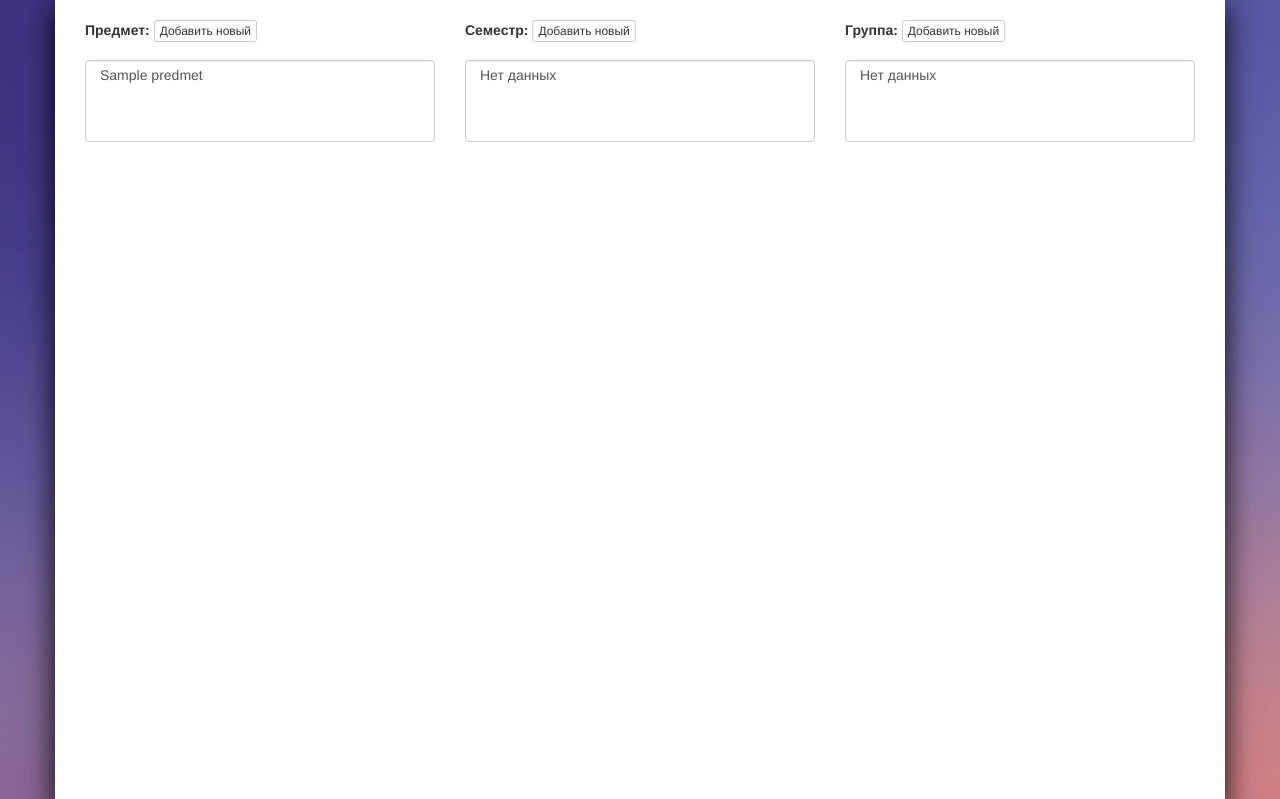
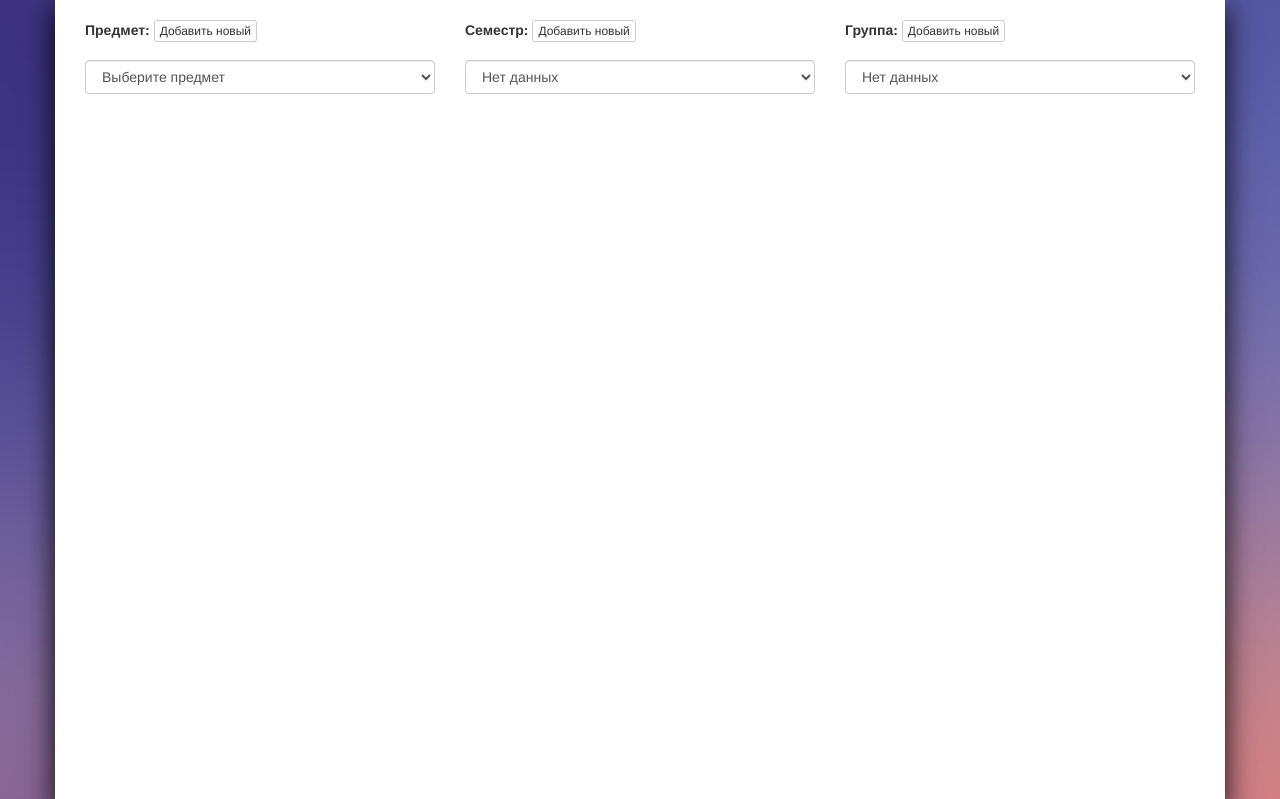
Before and after one commit to olkorsia/SystemMenegaMarks, a PHP site: page /prepod/index.php in a window 1280 px wide. Shown: the part 51-850 px from the top of the page. Run offline with PHP 8.4, Linux system fonts and the light colour scheme; the visitor is signed in with stand-in values (Sample User, id 1); tables that the repository leaves empty or names only in its code hold one stand-in row (values such as "Sample post"); some libraries are stand-ins or nearby versions.

Commit message:
OK i added new commit

```diff
--- a/ajax/ajax_group.php
+++ b/ajax/ajax_group.php
@@ -1,5 +1,5 @@
 <?php
-    require "../controller/PrepodGroup.php";
+    require_once "../controller/PrepodGroup.php";
     $group = new PrepodGroup();
 
     $group->selectGroupForPredmet($_POST['id_predmet'], $_POST['semestr']);
--- a/ajax/ajax_mainTable.php
+++ b/ajax/ajax_mainTable.php
@@ -1,5 +1,5 @@
 <?php
-    require "../controller/PrepodTable.php";
+    require_once "../controller/PrepodTable.php";
     $mtable = new PrepodTable();
 
     $mtable->outputTableMarks($_POST['id_predmet'], $_POST['semestr'], $_POST['id_group']);
--- a/ajax/ajax_semestr.php
+++ b/ajax/ajax_semestr.php
@@ -1,5 +1,5 @@
 <?php
-	require "../controller/PrepodSemestr.php";
+	require_once "../controller/PrepodSemestr.php";
 	$semestr = new PrepodSemestr();
 
 	$semestr->selectSemestrForPredmet($_POST['id_predmet']);
--- a/controller/PrepodGroup.php
+++ b/controller/PrepodGroup.php
@@ -21,11 +21,12 @@ class PrepodGroup
         $result = $this->_db->query($sql);
 
         if ($result->rowCount() > 0) {
+            echo '<option selected disabled>Выберите группу</option>';
             while ($row = $result->fetch(PDO::FETCH_ASSOC)) {
                 echo '<option value="' . $row['id'] . '">' . $row['name'] . '</option>';
             }
         } else {
-            echo '<option>Нет групп</option>';
+            echo '<option selected disabled>Нет групп</option>';
         }
     }
 
--- a/controller/PrepodSemestr.php
+++ b/controller/PrepodSemestr.php
@@ -19,11 +19,12 @@ class PrepodSemestr
         $result = $this->_db->query($sql);
 
         if ($result->rowCount() > 0) {
+            echo '<option selected disabled>Выберите семестр</option>';
             while ($row = $result->fetch(PDO::FETCH_ASSOC)) {
                 echo '<option value="' . $row['semestr'] . '">' . $row['semestr'] . '</option>';
             }
         } else {
-            echo '<option>Нет добавленых семестров</option>';
+            echo '<option selected disabled>Нет добавленых семестров</option>';
         }
     }
 
--- a/prepod/index.php
+++ b/prepod/index.php
@@ -88,7 +88,8 @@ if (isset($_GET['exit'])) {
 
         </div>
         <div class="form-group">
-            <select multiple class="form-control" id="listPredmet">
+            <select class="form-control" id="listPredmet">
+                <option selected disabled>Выберите предмет</option>
                 <?php
                 $cpred->outputAllPredmetPrepod();
                 ?>
@@ -113,8 +114,8 @@ if (isset($_GET['exit'])) {
 
             </div>
             <div class="form-group" id="divListSemestr">
-                <select multiple class="form-control" id="listSemestr">
-                    <option>Нет данных</option>
+                <select class="form-control" id="listSemestr">
+                    <option selected disabled>Нет данных</option>
                 </select>
             </div>
         </div>
@@ -137,8 +138,8 @@ if (isset($_GET['exit'])) {
 
             </div>
             <div class="form-group">
-                <select multiple class="form-control" id="listGroup">
-                    <option>Нет данных</option>
+                <select class="form-control" id="listGroup">
+                    <option selected disabled>Нет данных</option>
                 </select>
             </div>
         </div>
```
